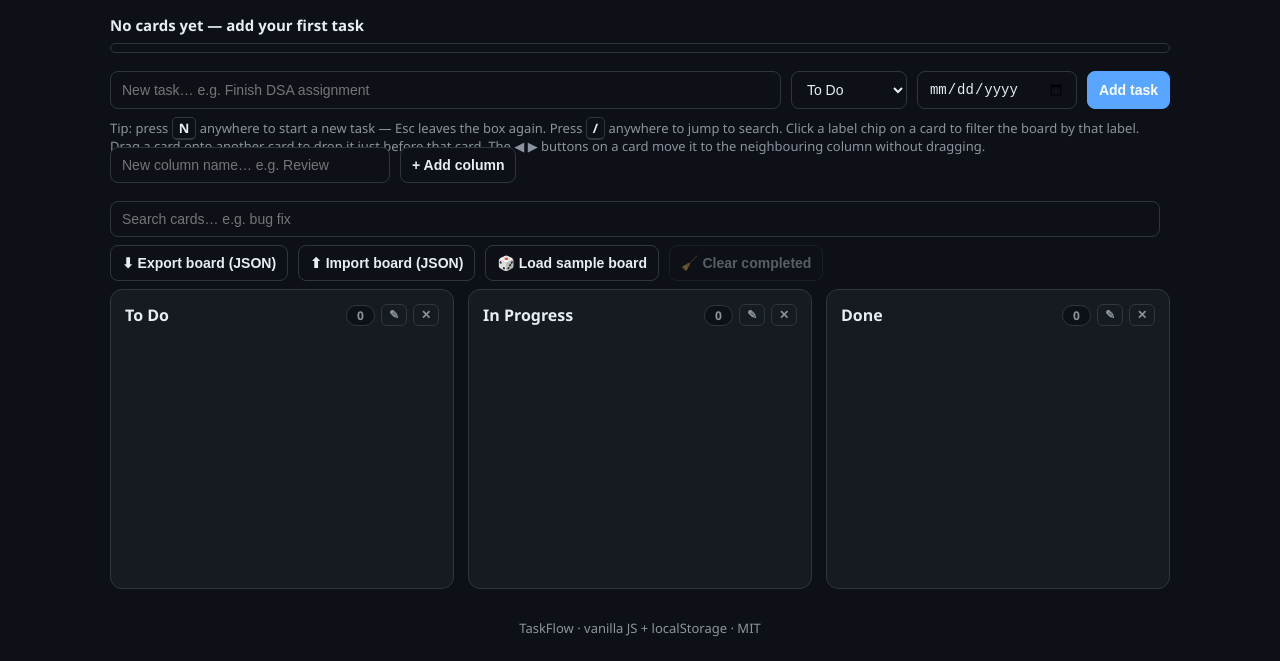
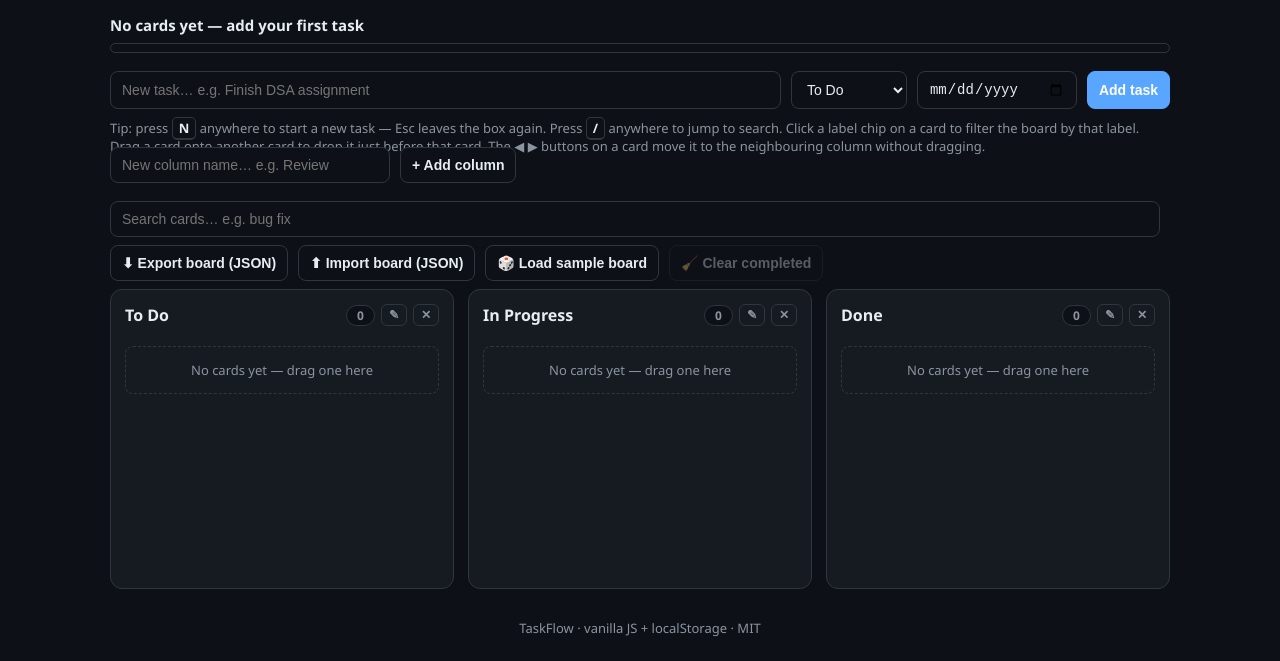
Before and after one commit to azhruu/taskflow, a plain HTML site: page index.html in a window 1280 px wide. Shown: the part 148-809 px from the top of the page. Drawn offline with Linux system fonts and the light colour scheme.

Commit message:
feat: empty-column placeholder — 'No cards yet — drag one here' so a blank column reads as a drop target

```diff
--- a/app.js
+++ b/app.js
@@ -646,6 +646,17 @@ function render() {
       wrap.appendChild(empty);
     }
 
+    /*
+     * An empty column says so — a blank column looks broken and hides
+     * that it is a drop target for cards dragged from elsewhere.
+     */
+    if (!q && totalInCol === 0) {
+      const empty = document.createElement("p");
+      empty.className = "empty-col";
+      empty.textContent = "No cards yet — drag one here";
+      wrap.appendChild(empty);
+    }
+
     section.addEventListener("dragover", (e) => { e.preventDefault(); section.classList.add("dragover"); });
     section.addEventListener("dragleave", () => section.classList.remove("dragover"));
     section.addEventListener("drop", (e) => {
--- a/style.css
+++ b/style.css
@@ -36,6 +36,7 @@ form.addcol button{background:#0d1117;border-color:var(--border);color:var(--tex
 .toolbtn{background:#0d1117;border-color:var(--border);color:var(--text)}
 .toolbtn:disabled{opacity:.35;cursor:not-allowed}
 .no-match{color:var(--muted);font-size:13px;text-align:center;margin:8px 0}
+.empty-col{color:var(--muted);font-size:13px;text-align:center;margin:8px 0;border:1px dashed var(--border);border-radius:8px;padding:14px 8px}
 .count{background:#0d1117;border:1px solid var(--border);border-radius:20px;padding:1px 10px;font-size:12px;color:var(--muted)}
 .cards{display:flex;flex-direction:column;gap:8px;min-height:60px}
 .card{background:#0d1117;border:1px solid var(--border);border-radius:8px;padding:10px 12px;display:flex;flex-direction:column;gap:6px;cursor:grab}
```
Also changed, not shown: 2 other files.
